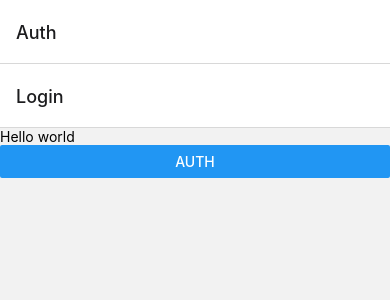
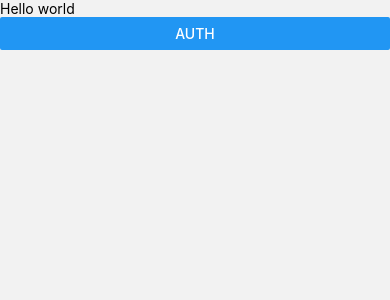
Before and after one commit to srrmstk/streamhelper-mobile-RN, a React Native app: screen / in a window 390 px wide. Shown: the top 300 px of the page. Built offline with nearby package versions, Linux system fonts and the light colour scheme.

Commit message:
fix: hide header in navigation

```diff
--- a/navigation/Auth/index.tsx
+++ b/navigation/Auth/index.tsx
@@ -6,7 +6,7 @@ const Stack = createStackNavigator();
 
 export const AuthNavigator = () => {
   return (
-    <Stack.Navigator>
+    <Stack.Navigator screenOptions={{ headerShown: false }}>
       <Stack.Screen name={AuthRoutes.Login} component={LoginScreen} />
     </Stack.Navigator>
   );
--- a/navigation/Root/index.tsx
+++ b/navigation/Root/index.tsx
@@ -8,7 +8,10 @@ import { RootStackParamList } from './types';
 const Stack = createStackNavigator<RootStackParamList>();
 
 export const RootNavigator: React.FC = () => (
-  <Stack.Navigator initialRouteName={RootRoutes.Auth}>
+  <Stack.Navigator
+    initialRouteName={RootRoutes.Auth}
+    screenOptions={{ headerShown: false }}
+  >
     <Stack.Screen name={RootRoutes.Auth} component={AuthNavigator} />
     <Stack.Screen name={RootRoutes.Main} component={MainNavigator} />
     <Stack.Screen name={RootRoutes.WebView} component={WebViewScreen} />
```
